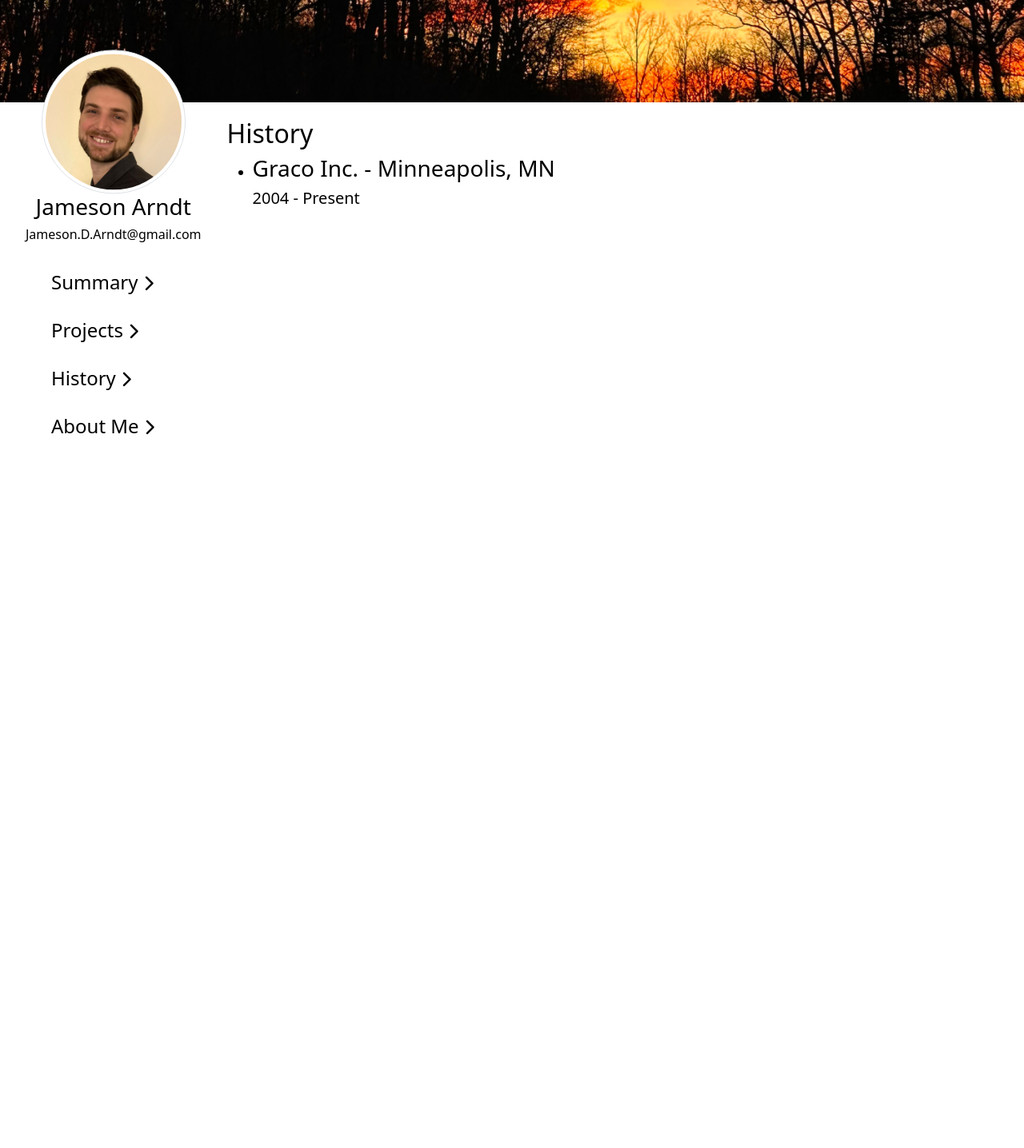
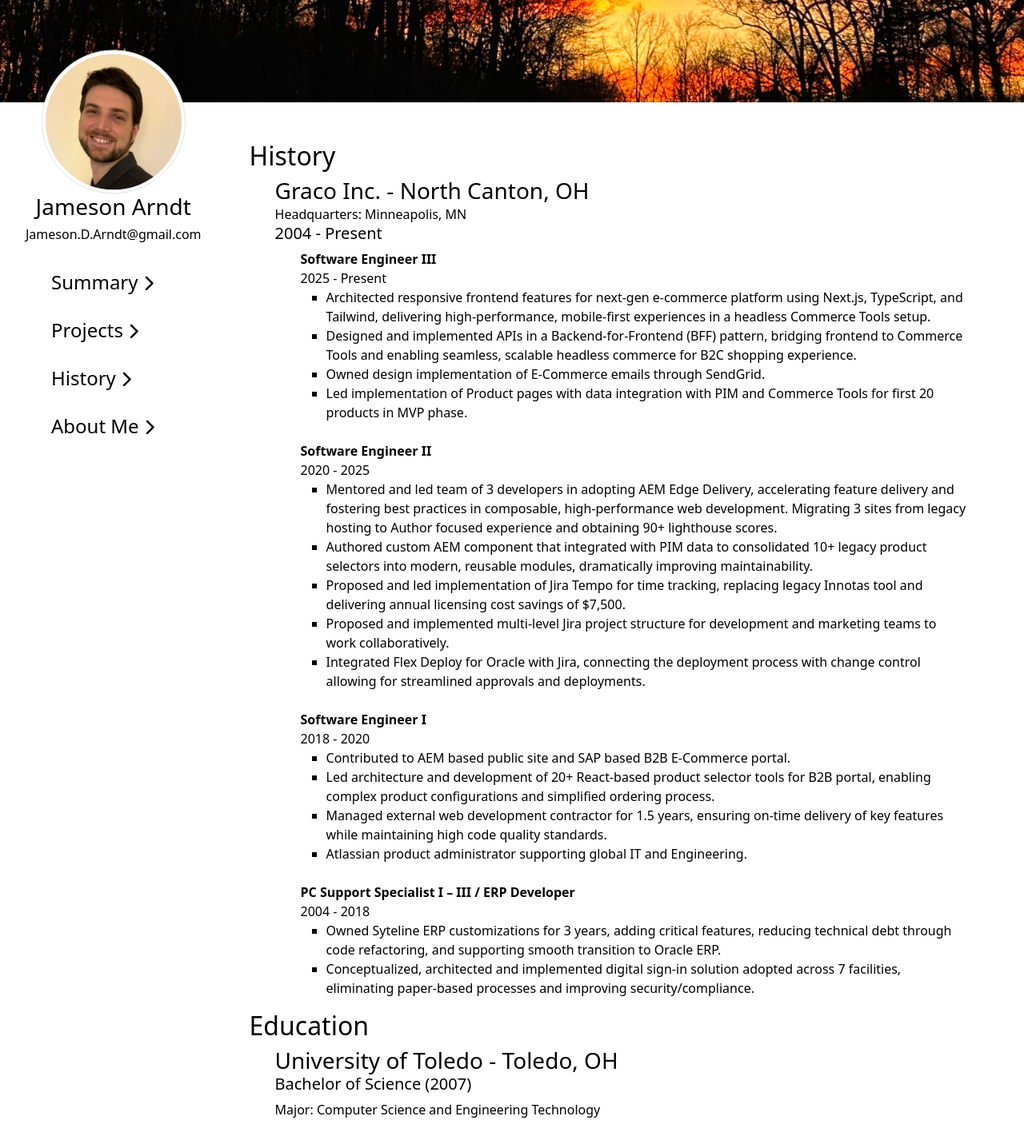
Before and after one commit to blaze359/blaze359.github.io, a React (Create React App) app: page /History in a window 1280 px wide. Shown: the top 1436 px of the page at 80% size. Before the commit the page ends 928 px from the top, so only its background shows below. Built offline with nearby package versions, Linux system fonts and the light colour scheme.

Commit message:
remove inline styles, add content to history.

```diff
--- a/src/App.tsx
+++ b/src/App.tsx
@@ -38,12 +38,7 @@ function App() {
             </Row>
           </ShiftUp>
         </Left>
-        <Col
-          style={{
-            padding: "20px",
-            height: "100%",
-          }}
-        >
+        <Col className="p-5 mb-5">
           <Routing />
         </Col>
       </Main>
--- a/src/components/NavBar.tsx
+++ b/src/components/NavBar.tsx
@@ -1,15 +1,12 @@
 import { Link } from 'react-router-dom';
-import styled from "styled-components";
 import { FontAwesomeIcon } from "@fortawesome/react-fontawesome";
 import { faChevronRight } from "@fortawesome/free-solid-svg-icons";
+import { Ul } from '../styles/Ul';
 
-const Ul = styled.ul`
-    list-style-type: none;
-`;
 
 export default function NavBar() {
     return (
-      <nav style={{ height: "100%", width: "100%" }}>
+      <nav className="h-100 w-100">
         <Ul className="d-flex flex-column gap-4 mt-4 fs-4">
           <li>
             <Link to="/">Summary</Link>
--- a/src/data/about.json
+++ b/src/data/about.json
@@ -5,6 +5,7 @@
     "I enjoy spending time with my family",
     "Exploring the outdoors",
     "Nature Photography",
-    "Soccer"
+    "Soccer",
+    "Learning the violin"
   ]
 }
--- a/src/data/history.json
+++ b/src/data/history.json
@@ -8,23 +8,58 @@
       "EndDate": "Present",
       "Positions": [
         {
-          "Title": "Senior Software Engineer",
-          "StartDate": "2021-08-01",
+          "Title": "Software Engineer III",
+          "StartDate": "2025",
           "EndDate": "Present",
           "Responsibilities": [
-            "Develop and maintain web applications using modern frameworks.",
-            "Collaborate with cross-functional teams to deliver high-quality software solutions."
+            "Architected responsive frontend features for next-gen e-commerce platform using Next.js, TypeScript, and Tailwind, delivering high-performance, mobile-first experiences in a headless Commerce Tools setup.",
+            "Designed and implemented APIs in a Backend-for-Frontend (BFF) pattern, bridging frontend to Commerce Tools and enabling seamless, scalable headless commerce for B2C shopping experience.",
+            "Owned design implementation of E-Commerce emails through SendGrid.",
+            "Led implementation of Product pages with data integration with PIM and Commerce Tools for first 20 products in MVP phase."
           ]
         },
         {
-          "Title": "Software Engineer",
-          "StartDate": "2018-06-01",
-          "EndDate": "2021-07-31",
+          "Title": "Software Engineer II",
+          "StartDate": "2020",
+          "EndDate": "2025",
           "Responsibilities": [
-            "Contributed to the development of e-commerce platforms"
+            "Mentored and led team of 3 developers in adopting AEM Edge Delivery, accelerating feature delivery and fostering best practices in composable, high-performance web development. Migrating 3 sites from legacy hosting to Author focused experience and obtaining 90+ lighthouse scores.",
+            "Authored custom AEM component that integrated with PIM data to consolidated 10+ legacy product selectors into modern, reusable modules, dramatically improving maintainability.",
+            "Proposed and led implementation of Jira Tempo for time tracking, replacing legacy Innotas tool and delivering annual licensing cost savings of $7,500.",
+            "Proposed and implemented multi-level Jira project structure for development and marketing teams to work collaboratively.",
+            "Integrated Flex Deploy for Oracle with Jira, connecting the deployment process with change control allowing for streamlined approvals and deployments."
+          ]
+        },
+        {
+          "Title": "Software Engineer I",
+          "StartDate": "2018",
+          "EndDate": "2020",
+          "Responsibilities": [
+            "Contributed to AEM based public site and SAP based B2B E-Commerce portal.",
+            "Led architecture and development of 20+ React-based product selector tools for B2B portal, enabling complex product configurations and simplified ordering process.",
+            "Managed external web development contractor for 1.5 years, ensuring on-time delivery of key features while maintaining high code quality standards.",
+            "Atlassian product administrator supporting global IT and Engineering."
+          ]
+        },
+        {
+          "Title": "PC Support Specialist I – III / ERP Developer",
+          "StartDate": "2004",
+          "EndDate": "2018",
+          "Responsibilities": [
+            "Owned Syteline ERP customizations for 3 years, adding critical features, reducing technical debt through code refactoring, and supporting smooth transition to Oracle ERP.",
+            "Conceptualized, architected and implemented digital sign-in solution adopted across 7 facilities, eliminating paper-based processes and improving security/compliance."
           ]
         }
       ]
     }
+  ],
+  "Education": [
+    {
+      "School": "University of Toledo",
+      "Location": "Toledo, OH",
+      "Degree": "Bachelor of Science",
+      "Major": "Computer Science and Engineering Technology",
+      "GraduationYear": "2007"
+    }
   ]
 }
--- a/src/pages/AboutMe.tsx
+++ b/src/pages/AboutMe.tsx
@@ -5,6 +5,12 @@ export default function AboutMe() {
         <section>
             <h2>{AboutData.title}</h2>
             <p>{AboutData.description}</p>
+            <h3>Hobbies & Interests</h3>
+            <ul>
+                {AboutData.hobbies.map((hobby, index) => (
+                    <li key={index}>{hobby}</li>
+                ))}
+            </ul>
         </section>
     )
 }
--- a/src/pages/History.tsx
+++ b/src/pages/History.tsx
@@ -1,20 +1,51 @@
 import HistoryData from "../data/history.json";
+import { Ul } from "../styles/Ul";
 export default function History() {
   return (
     <section>
       <h2>History</h2>
-      <ul>
+      <Ul>
         {HistoryData.History.map((item) => (
           <li key={item.Company}>
-            <h3>
-              {item.Company} - {item.HQLocation}
+            <h3 className="mb-0">
+              {item.Company} - {item.Location}
             </h3>
+            <p className="mb-0">Headquarters: {item.HQLocation}</p>
             <h5>
               {item.StartDate} - {item.EndDate}
             </h5>
+            <Ul className="d-flex flex-column gap-4">
+              {item.Positions.map((positions, index) => (
+                <li key={index}>
+                  <strong>{positions.Title}</strong>
+                  <div>
+                    {positions.StartDate} - {positions.EndDate}
+                  </div>
+                  <ul>
+                    {positions.Responsibilities.map((resp, respIndex) => (
+                      <li key={respIndex}>{resp}</li>
+                    ))}
+                  </ul>
+                </li>
+              ))}
+            </Ul>
           </li>
         ))}
-      </ul>
+      </Ul>
+      <h2>Education</h2>
+      <Ul>
+        {HistoryData.Education.map((edu) => (
+          <li key={edu.School}>
+            <h3 className="mb-0">
+              {edu.School} - {edu.Location}
+            </h3>
+            <h5>
+              {edu.Degree} ({edu.GraduationYear})
+            </h5>
+            <p className="mb-0">Major: {edu.Major}</p>
+          </li>
+        ))}
+      </Ul>
     </section>
   );
 }
--- a/src/pages/ProjectDetails.tsx
+++ b/src/pages/ProjectDetails.tsx
@@ -16,7 +16,7 @@ export default function ProjectDetails() {
               key={index}
               src={img}
               alt={`${project.name} screenshot ${index + 1}`}
-              style={{ maxWidth: '100%', height: 'auto' }}
+              className="h-auto mw-100"
             />
           ))
         : null}
--- a/src/pages/Projects.tsx
+++ b/src/pages/Projects.tsx
@@ -10,17 +10,15 @@ export default function Projects() {
         <ul>
           {projectData.projects.map((project) => (
             <li key={project.id} className="d-flex flex-column gap-2 mb-4">
-              <Link to={`/Projects/${project.id}`}><h4 className="mb-0">{project.name}</h4></Link>
+              <Link to={`/Projects/${project.id}`}>
+                <h4 className="mb-0">{project.name}</h4>
+              </Link>
               <p className="mb-0">{project.shortDescription}</p>
               <div>
                 {project.technologies.map(
                   (tech, index) =>
                     index < 3 && (
-                      <Badge
-                        key={index}
-                        bg="secondary"
-                        style={{ marginRight: "5px" }}
-                      >
+                      <Badge key={tech} bg="secondary" className="me-2">
                         <GetIcon name={tech} />
                         {tech}
                       </Badge>
--- /dev/null
+++ b/src/styles/Ul.ts
@@ -0,0 +1,5 @@
+import styled from "styled-components";
+
+export const Ul = styled.ul`
+  list-style-type: none;
+`;
```
Also changed, not shown: 1 other file (tests, documents, lock files or other folders).
